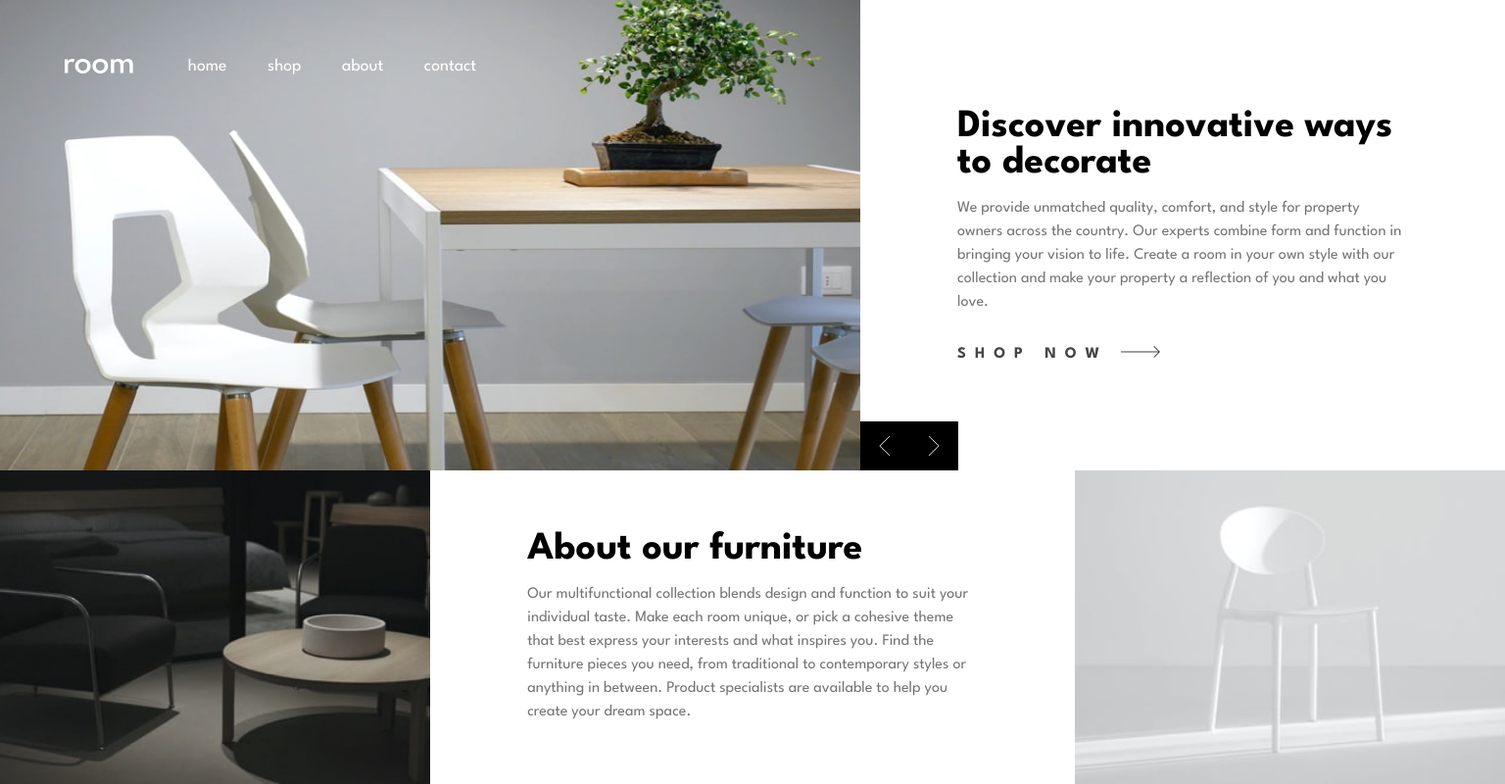
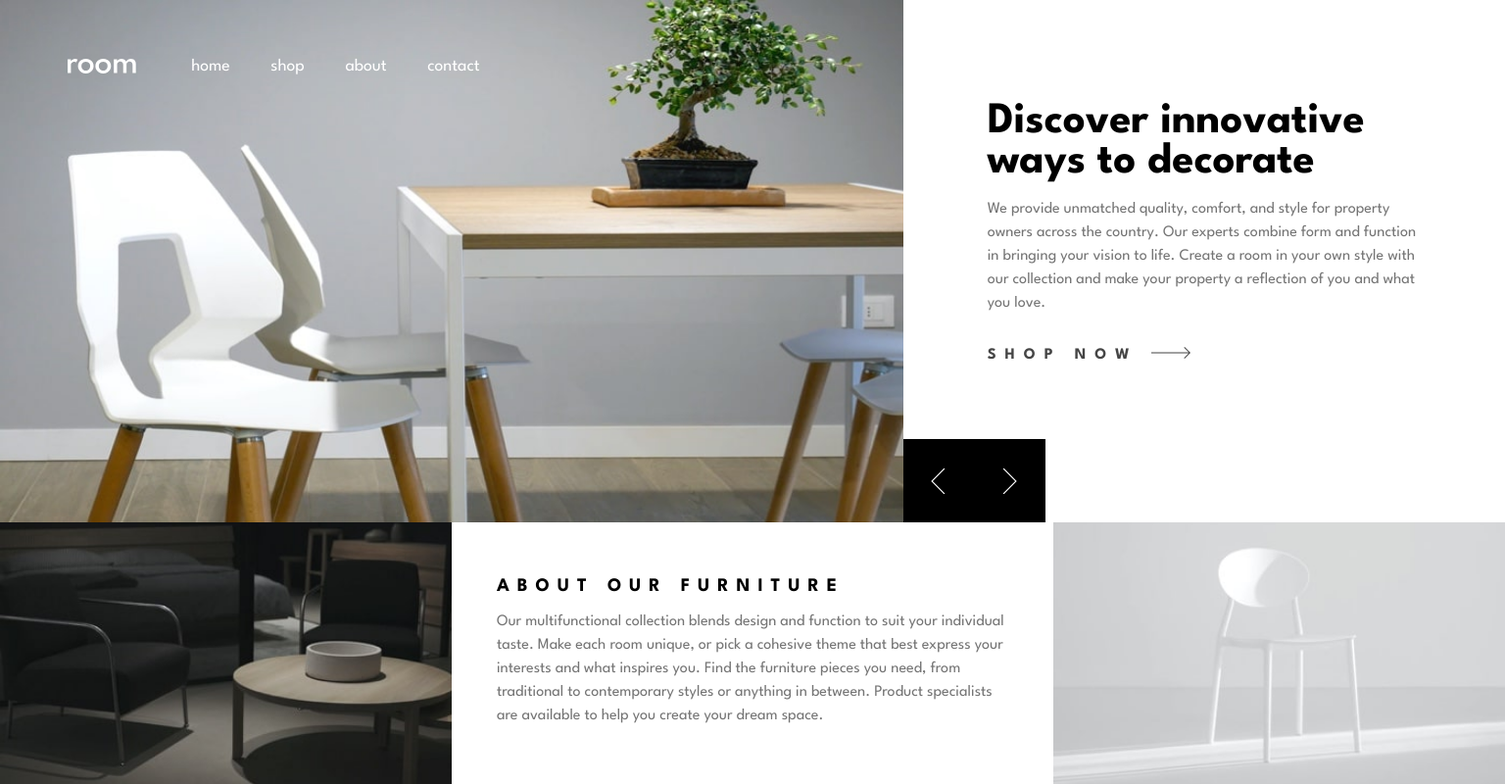
Before and after one commit to Fpaganoni/Room-homepage, a plain HTML site: page room home page master/index.html in a window 1536 px wide. Shown: the whole page at 98% size. Drawn offline with Linux system fonts and the light colour scheme.

Commit message:
Retouching 1440px layout, next step is JS to switch the title and paragraph with the images

```diff
--- a/room home page master/index.html
+++ b/room home page master/index.html
@@ -116,8 +116,10 @@
       <!--   SECTION SHOP -->
 
       <section class="main_shop container">
-        <div class="main_content">
-          <h2 class="main_title">Discover innovative ways to decorate</h2>
+        <div class="main_content main_content_discover">
+          <h2 class="main_title title_discover">
+            Discover innovative ways to decorate
+          </h2>
 
           <p class="main_paragraph">
             We provide unmatched quality, comfort, and style for property owners
@@ -149,7 +151,7 @@
 
       <section class="main_about container">
         <div class="main_content">
-          <h3 class="main_title">About our furniture</h3>
+          <h3 class="main_title title_about">About our furniture</h3>
           <p class="main_paragraph main_paragraph--about">
             Our multifunctional collection blends design and function to suit
             your individual taste. Make each room unique, or pick a cohesive
--- a/room home page master/style.css
+++ b/room home page master/style.css
@@ -346,14 +346,14 @@ main.open_menu .main_nav .icon_close {
 
 @media (min-width: 1440px) {
   .main {
-    grid-template-columns: repeat(7, 1fr);
-    grid-template-rows: repeat(5, minMax(150px, 1fr));
+    grid-template-columns: repeat(10, 1fr);
+    grid-template-rows: repeat(auto-fit, minMax(250px, 1fr));
     grid-template-areas:
-      "main main main main shop shop shop "
-      "main main main main shop shop shop "
-      "main main main main shop shop shop "
-      "image1 image1 about about about image2 image2"
-      "image1 image1 about about about image2 image2";
+      "main main main main main main shop shop shop shop"
+      "main main main main main main shop shop shop shop"
+      /* "main main main main main main shop shop shop shop" */
+      /* "image1 image1 image1 about about about about image2 image2 image2 " */
+      "image1 image1 image1 about about about about image2 image2 image2 ";
   }
 
   .main_nav {
@@ -380,12 +380,20 @@ main.open_menu .main_nav .icon_close {
     transition: transform 0.6s ease;
   }
 
-  .main_content {
-    padding: 0px 50px;
+  .title_discover {
+    font-size: 2.8rem;
+    padding-right: 20px;
   }
 
-  .main_title {
-    font-size: 2.5rem;
+  .title_about {
+    text-transform: uppercase;
+    letter-spacing: 8px;
+    font-size: 1.2rem;
+    font-weight: 700;
+  }
+
+  .main_content_discover {
+    padding: 0 35px 60px 40px;
   }
 
   .main_paragraph {
@@ -396,4 +404,19 @@ main.open_menu .main_nav .icon_close {
     font-size: 1rem;
     font-weight: 700;
   }
+
+  .main_controls {
+    width: 145px;
+    height: 85px;
+  }
+
+  .main_controls_left,
+  .main_controls_right {
+    width: 100%;
+    height: 100%;
+  }
+
+  .main_arrows {
+    height: 30%;
+  }
 }
```
